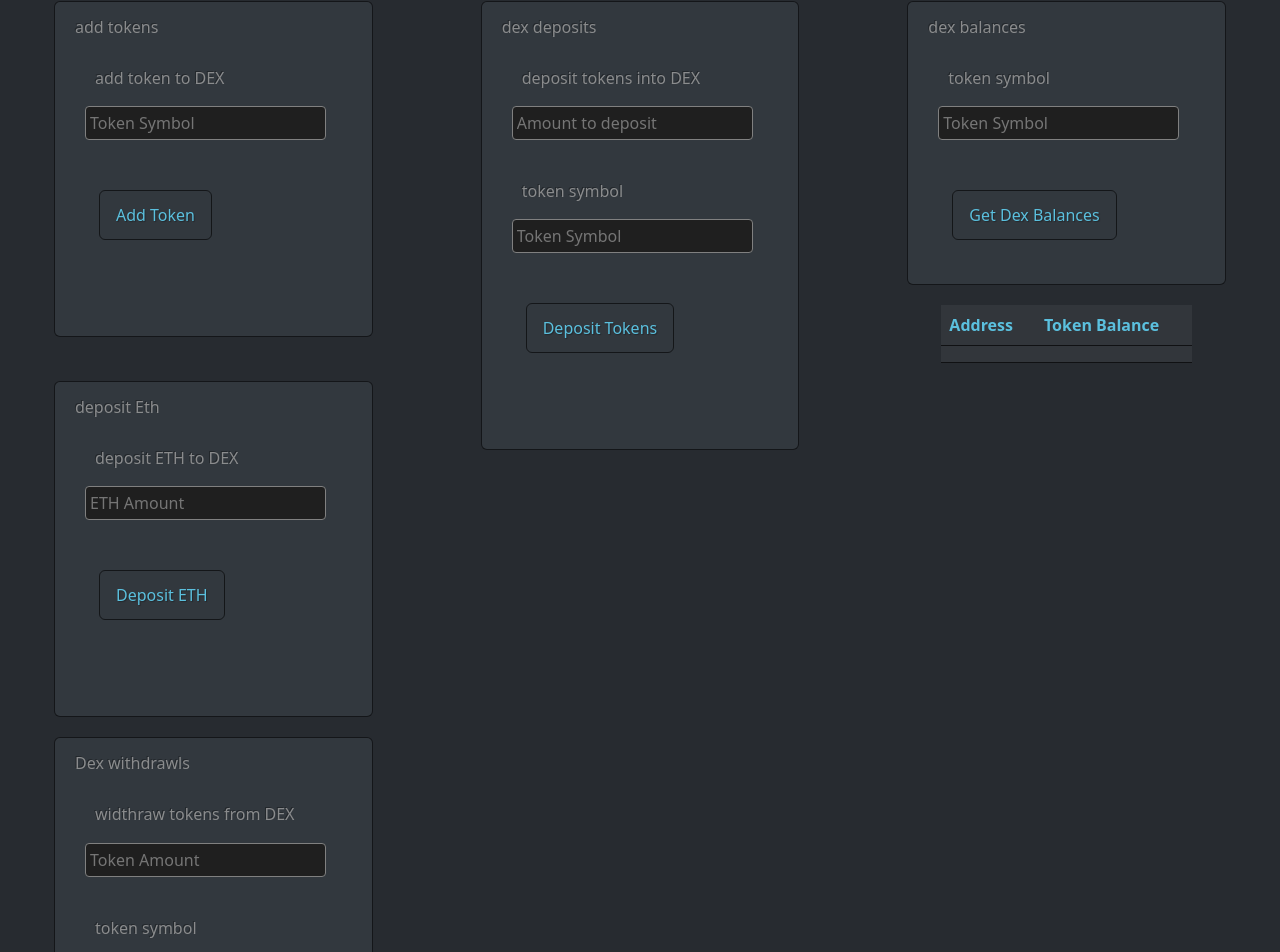
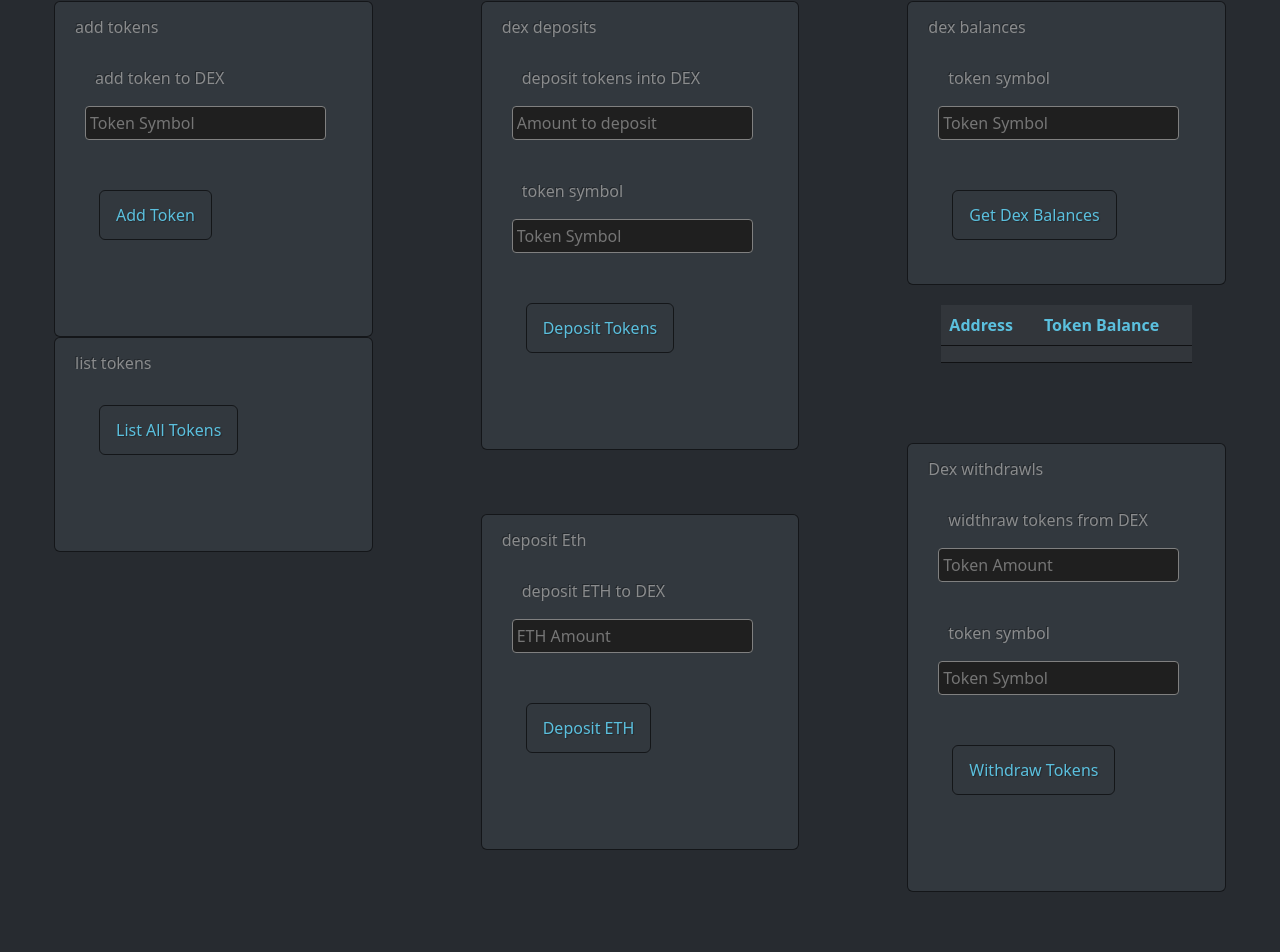
Before and after one commit to brlojam4932/dex2-app, a React (Create React App) app: page / in a window 1280 px wide. Shown: the part 1649-2601 px from the top of the page. Built offline with nearby package versions, Linux system fonts and the light colour scheme.

Commit message:
token list
added function and logic to Dex contract and React page to list all tokens...did some styling

```diff
--- a/src/App.js
+++ b/src/App.js
@@ -91,10 +91,11 @@ function App() {
   const [isOrderBookBuyInfo, setIsOrderBookBuyInfo] = useState([]);
 
   const [isOrderBookLength, setIsOrderBookLength] = useState("-");
+  const [listOfTokens, setListOfTokens] = useState([])
 
 
   //const [dexContractAddress, setDexContractAddress] = useState("-");
-  // TOKEN TRANSACTIONS
+  // token events
   useEffect(() => {
     if (contractInfo.address !== "-") {
       const provider = new ethers.providers.Web3Provider(window.ethereum);
@@ -107,10 +108,11 @@ function App() {
       //event Transfer(address indexed from, address indexed to, uint256 value);
 
       erc20.on("Transfer", (from, to, amount, event) => {
+        event.removeListener(); // Solve memory leak with this.
         console.log({ from, to, amount, event });
         // the transaction result gets copied over to a state
-        setTxs((currentTxs) => [
-          ...currentTxs,
+        setTxs(prev => [
+          ...prev,
           {
             txHash: event.transactionHash,
             from,
@@ -120,15 +122,12 @@ function App() {
         ]);
       });
       setContractListened(erc20);
-
-      return () => {
-        contractListened.removeAllListeners();
-      };
-
+      console.log(contractListened)
     }
   }, [contractInfo.address]);
 
 
+  // approve events
   useEffect(() => {
     if (contractInfo.address !== "-") {
       const provider = new ethers.providers.Web3Provider(window.ethereum);
@@ -137,8 +136,8 @@ function App() {
       token.on("Approve", (spender, amount, event) => {
         console.log({ spender, amount, event });
 
-        setApproveTx((currentApprove) => [
-          ...currentApprove,
+        setApproveTx(prev => [
+          ...prev,
           {
             txHash: event.transactionHash,
             spender,
@@ -212,9 +211,50 @@ function App() {
 
     } catch (error) {
       console.log("error", error);
-      if (error) return alert("error...check correct address");
+      if (error) return alert("error...check correct address or you may need to approve DEX");
     };
   };
+
+
+  const getAllTokensList = async (e) => {
+    e.preventDefault();
+    try {
+      if (!window.ethereum) return alert("Please install or sign-in to Metamask");
+      const provider = new ethers.providers.Web3Provider(window.ethereum);
+      await provider.send("eth_requestAccounts", []);
+      const dex = new ethers.Contract(dexContractAddress, Dex.abi, provider);
+      const allTokenList = await dex.getTokenListLength();
+      //console.log("token list length:", allTokenList.toNumber());
+      for (let i = 0; i < allTokenList; i++) {
+        let tokenList = await dex.tokenList(i);
+        //console.log("token list token:", ethers.utils.parseBytes32String(tokenList));
+        setListOfTokens(prev => [
+          ...prev,
+          {
+            id: uuidv4(),
+            ticker: ethers.utils.parseBytes32String(tokenList)
+          }
+        ])
+      }
+
+    } catch (error) {
+      console.log('error', error);
+      if (error) return alert("tokenlist error");
+    }
+  };
+
+
+  const myTokenList = listOfTokens.map((lists) => (
+    <div key={lists.id} className="alert alert-dismissible alert-primary text-secondary">
+      <div>
+        <strong>Id:</strong>{" "}{lists.id}
+      </div>
+      <div className='text-success'>
+        <strong>Token:</strong>{" "}{lists.ticker}
+      </div>
+    </div>
+
+  ));
 
 
   const getDexBalances = async (e) => {
@@ -432,7 +472,7 @@ function App() {
         //console.log("Id:", idOrderBookSell.toNumber(), "Side:", sideOrderBookSell, "Trader:", traderOrderBookSell, "Symbol:", ethers.utils.parseBytes32String(tickerOrderBookSell), "Amount:", amountOrderBookSell.toString(), "Price:", priceOrderBookSell, "Filled:", filledOrderBookSell.toNumber());
 
         setIsOrderBookSellInfo(prev => [
-           ...prev,
+          ...prev,
           {
             //id: idOrderBookSell.toNumber(),
             id: uuidv4(),
@@ -1022,6 +1062,7 @@ function App() {
       </div>
       {/* DEX deposts/balances/add-token, etc...  */}
       <div className='container-3'>
+        {/* add tokens */}
         <div className='box-1'>
           <div className="m-4">
             <div>
@@ -1052,7 +1093,8 @@ function App() {
                       <div className="my-4 mb-2">
                         {addTokenSuccessMsg &&
                           <div className="alert alert-dismissible alert-success">
-                            <button type="button" className="btn-close" data-bs-dismiss="alert" onClick={() => setAddTokenSuccessMsg(false)}></button>
+                            <button type="button" className="btn-close" data-bs-dismiss="alert"
+                              onClick={() => setAddTokenSuccessMsg(false)}></button>
                             <strong>Success!</strong> Your you added a token.
                           </div>
                         }
@@ -1068,13 +1110,95 @@ function App() {
                   </form>
                 </div>
               </div>
+
+              <div className="card">
+                <div className="card-body">
+                  <h6 className="card-subtitle mb-2 text-muted">list tokens</h6>
+                  {/* get Dex add token */}
+                  <form onSubmit={getAllTokensList}>
+                    <footer className="p-4">
+                      <button
+                        type="submit"
+                        className="btn btn-outline-info"
+                      >
+                        List All Tokens
+                      </button>
+                      <div className="my-4 mb-2">
+                        {myTokenList}
+                      </div>
+                    </footer>
+                  </form>
+                </div>
+              </div>
             </div>
-            <br />
+          </div>
+        </div>
+        {/* Dex deposits */}
+        <div className='box-2'>
+          <div className='m-4'>
+            <div>
+              <div className="card">
+                <div className="card-body">
+                  <h6 className="card-subtitle mb-2 text-muted">dex deposits</h6>
+                  {/* get Dex token deposits */}
+                  <form onSubmit={handleDexTokenDeposit}>
+                    <div className="my-3">
+                      <div>
+                        <h6 className="card-subtitle mb-2 text-muted">deposit tokens into DEX</h6>
+                      </div>
+                      <input
+                        type="text"
+                        name="amount"
+                        className="input p-1"
+                        placeholder="Amount to deposit"
+                        style={{ background: "#1f1f1f", border: "1px solid grey", borderRadius: "4px", color: "white" }}
+                      />
+                    </div>
+                    <div className="my-3">
+                      <div>
+                        <h6 className="card-subtitle mb-2 text-muted">token symbol</h6>
+                      </div>
+                      <input
+                        type="text"
+                        name="ticker"
+                        className="input p-1"
+                        placeholder="Token Symbol"
+                        style={{ background: "#1f1f1f", border: "1px solid grey", borderRadius: "4px", color: "white" }}
+                      />
+                    </div>
+                    <footer className="p-4">
+                      <button
+                        type="submit"
+                        className="btn btn-outline-info"
+                      >
+                        Deposit Tokens
+                      </button>
+                      <div className="my-4 mb-2">
+                        {depositSuccessMsg &&
+                          <div className="alert alert-dismissible alert-success">
+                            <button type="button" className="btn-close" data-bs-dismiss="alert" onClick={() => setDepositSuccessMsg(false)}></button>
+                            <strong>Success!</strong> Your deposit was executed.
+                          </div>
+                        }
+                        {error &&
+                          <div className="alert alert-dismissible alert-danger">
+                            <button type="button" className="btn-close" data-bs-dismiss="alert" onClick={() => setError(false)}></button>
+                            <strong>Oh snap!</strong> and try submitting again. Must be an ERC20 token.
+                          </div>
+                        }
+                      </div>
+                    </footer>
+                  </form>
+                </div>
+              </div>
+            </div>
+          </div>
+          {/* deposit Eth */}
+          <div className='m-4'>
             <div>
               <div className="card">
                 <div className="card-body">
                   <h6 className="card-subtitle mb-2 text-muted">deposit Eth</h6>
-                  {/* get Dex deposit Eth */}
                   <form onSubmit={handleDepositEth}>
                     <div className="my-3">
                       <div>
@@ -1114,128 +1238,6 @@ function App() {
                   </form>
                 </div>
               </div>
-            </div>
-
-            <div>
-              <div className="card">
-                <div className="card-body">
-                  <h6 className="card-subtitle mb-2 text-muted">Dex withdrawls</h6>
-                  {/* get Dex deposit Eth */}
-                  <form onSubmit={handleWithDraw}>
-                    <div className="my-3">
-                      <div>
-                        <h6 className="card-subtitle mb-2 text-muted">widthraw tokens from DEX</h6>
-                      </div>
-                      <input
-                        type="number"
-                        name="amount"
-                        className="input p-1"
-                        placeholder="Token Amount"
-                        style={{ background: "#1f1f1f", border: "1px solid grey", borderRadius: "4px", color: "white" }}
-                      />
-                    </div>
-
-                    <div className="my-3">
-                      <div>
-                        <h6 className="card-subtitle mb-2 text-muted">token symbol</h6>
-                      </div>
-                      <input
-                        type="bytes32"
-                        name="ticker"
-                        className="input p-1"
-                        placeholder="Token Symbol"
-                        style={{ background: "#1f1f1f", border: "1px solid grey", borderRadius: "4px", color: "white" }}
-                      />
-                    </div>
-                    <footer className="p-4">
-                      <button
-                        type="submit"
-                        className="btn btn-outline-info"
-                      >
-                        Withdraw Tokens
-                      </button>
-                      <div className="my-4 mb-2">
-                        {withDrawSuccessMsg &&
-                          <div className="alert alert-dismissible alert-success">
-                            <button type="button" className="btn-close" data-bs-dismiss="alert" onClick={() => setWithDrawSuccessMsg(false)}></button>
-                            <strong>Success!</strong> Your widthrawl of {withDrawAmountInfo} tokens was executed.
-                          </div>
-                        }
-
-                        {error &&
-                          <div className="alert alert-dismissible alert-danger">
-                            <button type="button" className="btn-close" data-bs-dismiss="alert" onClick={() => setError(false)}></button>
-                            <strong>Oh snap!</strong> Token balance may be insufficient or token does not exist.
-                          </div>
-                        }
-                      </div>
-                    </footer>
-                  </form>
-                </div>
-              </div>
-            </div>
-          </div>
-        </div>
-
-        <div className='box-2'>
-          <div className='m-4'>
-            <div>
-              <div className="card">
-                <div className="card-body">
-                  <h6 className="card-subtitle mb-2 text-muted">dex deposits</h6>
-                  {/* get Dex token deposits */}
-                  <form onSubmit={handleDexTokenDeposit}>
-                    <div className="my-3">
-                      <div>
-                        <h6 className="card-subtitle mb-2 text-muted">deposit tokens into DEX</h6>
-                      </div>
-                      <input
-                        type="text"
-                        name="amount"
-                        className="input p-1"
-                        placeholder="Amount to deposit"
-                        style={{ background: "#1f1f1f", border: "1px solid grey", borderRadius: "4px", color: "white" }}
-                      />
-                    </div>
-                    <div className="my-3">
-                      <div>
-                        <h6 className="card-subtitle mb-2 text-muted">token symbol</h6>
-                      </div>
-                      <input
-                        type="text"
-                        name="ticker"
-                        className="input p-1"
-                        placeholder="Token Symbol"
-                        style={{ background: "#1f1f1f", border: "1px solid grey", borderRadius: "4px", color: "white" }}
-                      />
-                    </div>
-                    <footer className="p-4">
-                      <button
-                        type="submit"
-                        className="btn btn-outline-info"
-                      >
-                        Deposit Tokens
-                      </button>
-                      <div className="my-4 mb-2">
-                        {depositSuccessMsg &&
-                          <div className="alert alert-dismissible alert-success">
-                            <button type="button" className="btn-close" data-bs-dismiss="alert" onClick={() => setDepositSuccessMsg(false)}></button>
-                            <strong>Success!</strong> Your deposit was executed.
-                          </div>
-                        }
-
-                        {error &&
-                          <div className="alert alert-dismissible alert-danger">
-                            <button type="button" className="btn-close" data-bs-dismiss="alert" onClick={() => setError(false)}></button>
-                            <strong>Oh snap!</strong> and try submitting again. Must be an ERC20 token.
-                          </div>
-                        }
-                      </div>
-                    </footer>
-                  </form>
-                </div>
-              </div>
-
             </div>
           </div>
         </div>
@@ -1291,6 +1293,64 @@ function App() {
               </div>
               <br />
 
+            </div>
+
+            <div>
+              <div className="card">
+                <div className="card-body">
+                  <h6 className="card-subtitle mb-2 text-muted">Dex withdrawls</h6>
+                  {/* get Dex deposit Eth */}
+                  <form onSubmit={handleWithDraw}>
+                    <div className="my-3">
+                      <div>
+                        <h6 className="card-subtitle mb-2 text-muted">widthraw tokens from DEX</h6>
+                      </div>
+                      <input
+                        type="number"
+                        name="amount"
+                        className="input p-1"
+                        placeholder="Token Amount"
+                        style={{ background: "#1f1f1f", border: "1px solid grey", borderRadius: "4px", color: "white" }}
+                      />
+                    </div>
+
+                    <div className="my-3">
+                      <div>
+                        <h6 className="card-subtitle mb-2 text-muted">token symbol</h6>
+                      </div>
+                      <input
+                        type="bytes32"
+                        name="ticker"
+                        className="input p-1"
+                        placeholder="Token Symbol"
+                        style={{ background: "#1f1f1f", border: "1px solid grey", borderRadius: "4px", color: "white" }}
+                      />
+                    </div>
+                    <footer className="p-4">
+                      <button
+                        type="submit"
+                        className="btn btn-outline-info"
+                      >
+                        Withdraw Tokens
+                      </button>
+                      <div className="my-4 mb-2">
+                        {withDrawSuccessMsg &&
+                          <div className="alert alert-dismissible alert-success">
+                            <button type="button" className="btn-close" data-bs-dismiss="alert" onClick={() => setWithDrawSuccessMsg(false)}></button>
+                            <strong>Success!</strong> Your widthrawl of {withDrawAmountInfo} tokens was executed.
+                          </div>
+                        }
+                        {error &&
+                          <div className="alert alert-dismissible alert-danger">
+                            <button type="button" className="btn-close" data-bs-dismiss="alert" onClick={() => setError(false)}></button>
+                            <strong>Oh snap!</strong> Token balance may be insufficient or token does not exist.
+                          </div>
+                        }
+                      </div>
+                    </footer>
+                  </form>
+                </div>
+              </div>
             </div>
           </div>
         </div>
@@ -1631,10 +1691,10 @@ function App() {
                 </form>
 
                 <div className="px-4 text-info">
-                    <div>
-                      Number of orders: {isOrderBookLength}
-                    </div>
+                  <div>
+                    Number of orders: {isOrderBookLength}
                   </div>
+                </div>
               </div>
             </div>
           </div>
@@ -1642,9 +1702,9 @@ function App() {
       </div>
 
       <div className='container-6'>
-      <div className='box-1'>
+        <div className='box-1'>
           <div className='box-buy'>
-          <div className="card">
+            <div className="card">
               <div className="card-body">
                 <h6 className="card-subtitle mb-2 text-success">BUY ORDERS</h6>
                 <div className="px-4" >
@@ -1668,14 +1728,12 @@ function App() {
           </div>
         </div>
       </div>
-{/* <NameList /> */}
+      {/* <NameList /> */}
 
     </>
 
-
   );
 
-
-}
+};
 
 export default App;
```
Also changed, not shown: 1 other file (tests, documents, lock files or other folders).
